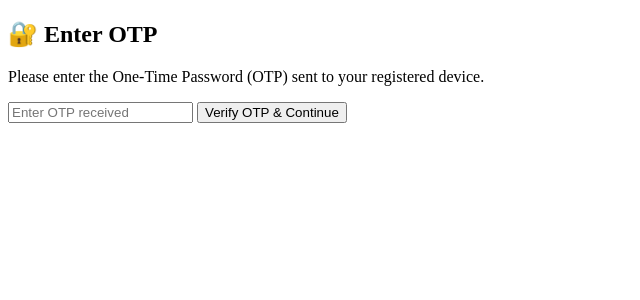
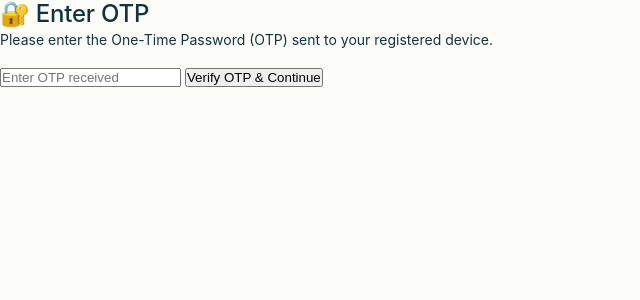
Before and after one commit to pradeepkumarv/family-investment-dashboard, a Flask app: template templates/otp.html in a window 1280 px wide. Shown: the top 300 px of the page, without its empty margins (0-640 px from the left). Run offline with Flask 3, Linux system fonts and the light colour scheme; the template is opened without the code that fills it: most values are stand-ins (such as "Sample title", 1, 10 or a date in 2020); some libraries are stand-ins or nearby versions; some web fonts are replaced.

Commit message:
Update otp.html

```diff
--- a/templates/otp.html
+++ b/templates/otp.html
@@ -3,10 +3,10 @@
 <head>
   <meta charset="UTF-8">
   <title>Enter OTP</title>
-
+  <link rel="stylesheet" href="{{ url_for('static', filename='style.css') }}">
   <style>
-   <link rel="stylesheet" href="{{ url_for('static', filename='style.css') }}">
-  </style>
+     /* (same styles as before) */
+     </style>
 </head>
 <body>
   <div class="otp-container">
```
